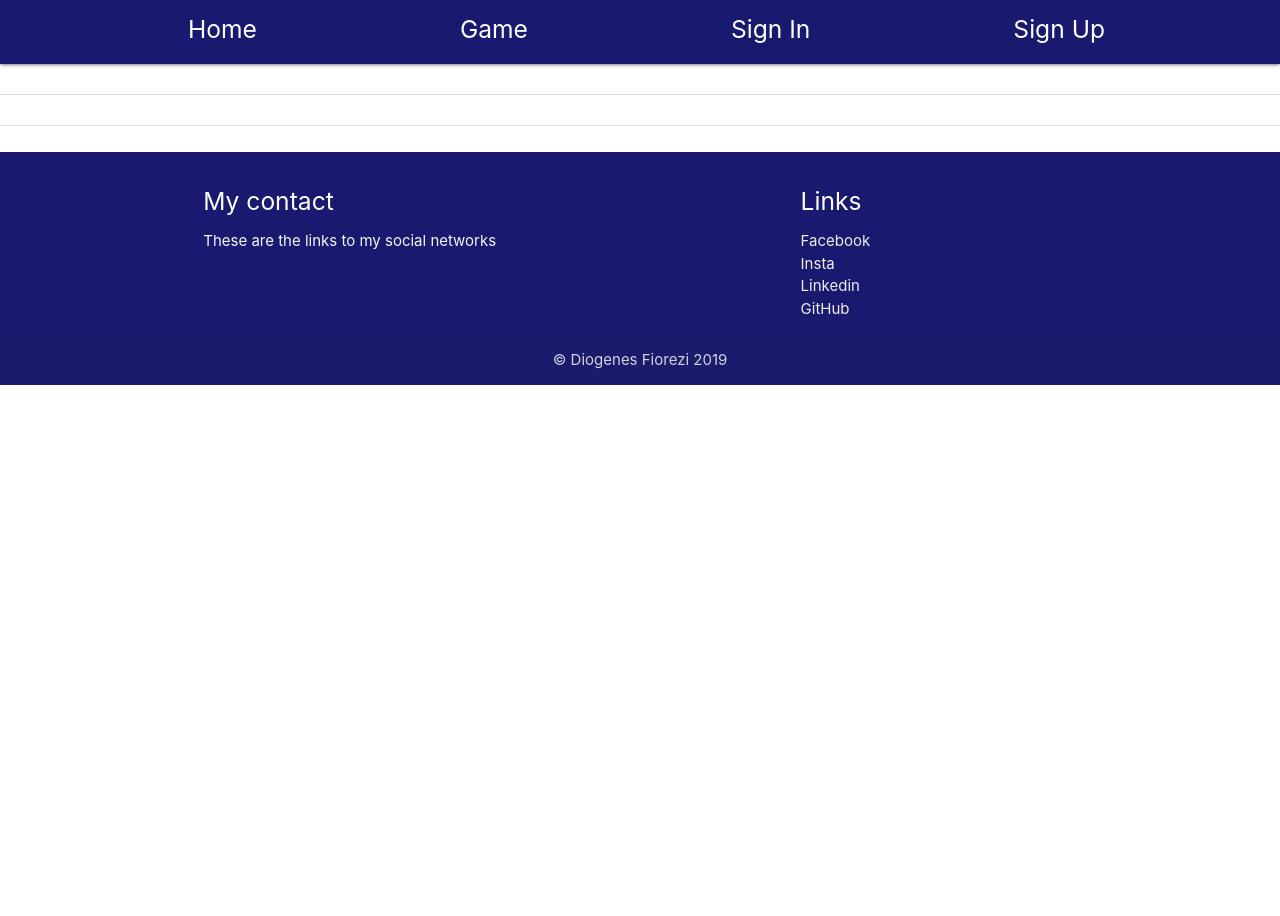
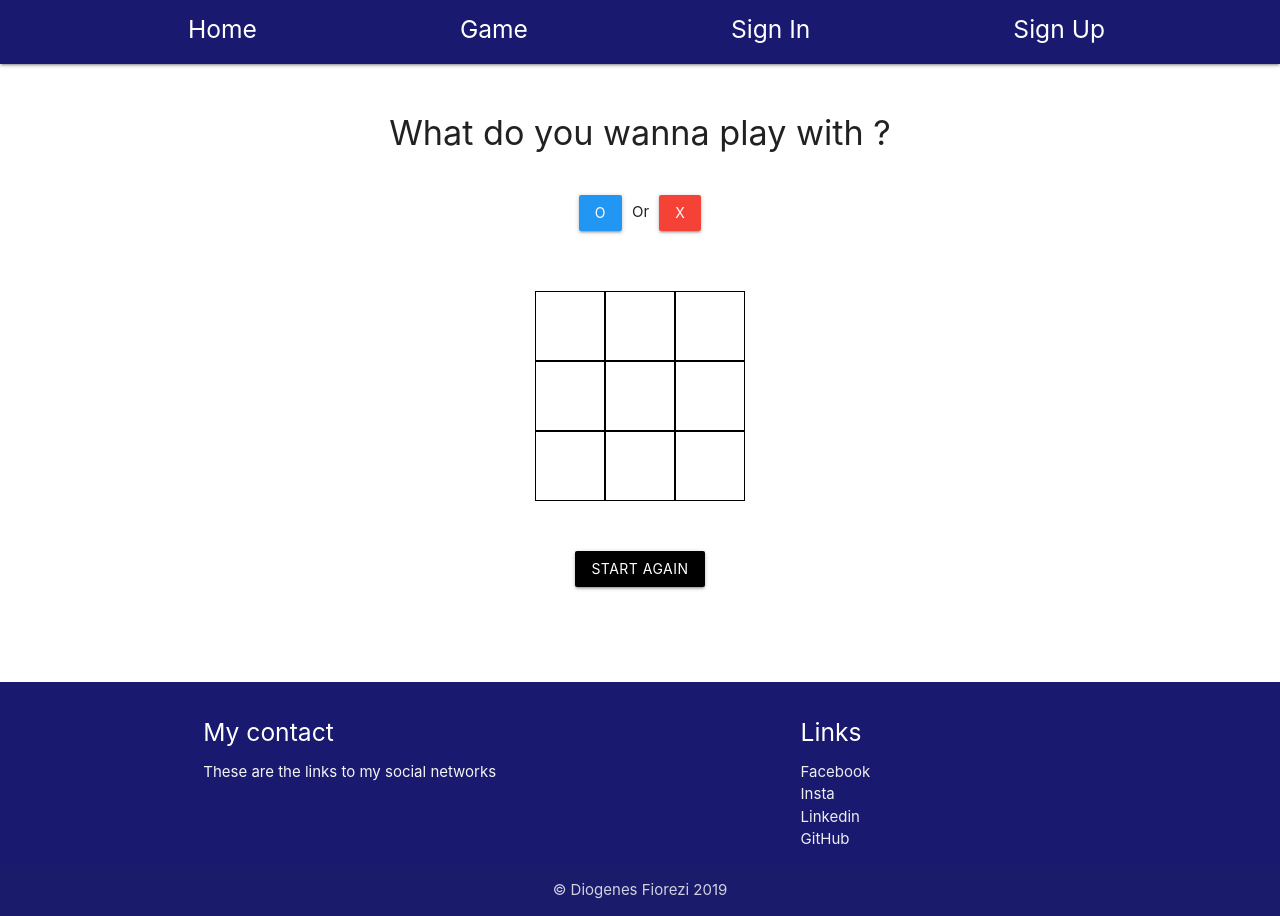
Before and after one commit to DiogenesF/my-react-project, a React (Create React App) app: page /TicTacToe in a window 1280 px wide. Before the commit the page ends 800 px from the top, so only its background shows below. Built offline with nearby package versions, Linux system fonts and the light colour scheme.

Commit message:
TicTacToe working

```diff
--- a/src/components/Games/RockPaperScissors.js
+++ b/src/components/Games/RockPaperScissors.js
@@ -97,7 +97,6 @@ class RPS extends React.Component {
                     valor = "scissors";
                 }
                 const winner = this.CheckWinner(valor, e.target.id);
-                console.log()
                 const newPlay = { play: this.props.plays.length + 1, you: e.target.id, opp: valor, winner: winner };
                 this.props.addPlay(newPlay);
             }
--- /dev/null
+++ b/src/components/Games/TTTChoice.js
@@ -0,0 +1,44 @@
+import React from "react";
+
+
+function TTTChoice({ didUserChoose, handleUserChoice, isUserX }) {
+
+    const handleClick = (e) => {
+        handleUserChoice(e.target.value);
+    }
+
+    if (didUserChoose === false) {
+        return (
+            <>
+                <div className="container">
+                    <div className="row center">
+                        <h4>What do you wanna play with ?</h4>
+
+                    </div>
+                    <div className="row center">
+                        <button onClick={handleClick} style={{ margin: "10px" }} value="O" className="waves-effect waves-light blue btn">O</button>
+                        Or
+                        <button onClick={handleClick} style={{ margin: "10px" }} value="X" className="waves-effect waves-light red btn">X</button>
+                    </div>
+
+                </div>
+
+            </>
+        );
+    }
+    else {
+        return (
+            <div className="container">
+                <div className="row">
+                    <h6>We will automatically generate your opponent's plays!!</h6>
+                </div>
+                <div className="row">
+                    <h5 className="center">You are: {isUserX ? "X" : "O"}</h5>
+                    <h6>Just click in a square to make your move</h6>
+                </div>
+            </div>
+        )
+    }
+}
+
+export default TTTChoice;
--- a/src/components/Games/TicTacToeComponent.js
+++ b/src/components/Games/TicTacToeComponent.js
@@ -1,32 +1,209 @@
-import React from "react";
+import React, { useState } from "react";
+import TTTChoice from "./TTTChoice";
+import "../styles/TicTacToe.css";
 
+function calculateWinner(plays) {
+    const lines = [
+        [0, 1, 2],
+        [3, 4, 5],
+        [6, 7, 8],
+        [0, 3, 6],
+        [1, 4, 7],
+        [2, 5, 8],
+        [0, 4, 8],
+        [2, 4, 6],
+    ];
+    for (let i = 0; i < lines.length; i++) {
+        const [a, b, c] = lines[i];
+        if (plays[a] && plays[a] === plays[b] && plays[a] === plays[c]) {
+            return plays[a];
+        }
+    }
+    return null;
+}
 
-class TicTacToe extends React.Component {
-
-
-    render() {
-        return(
-            <>
-                <table>
-                    <tr>
-                        <td></td>
-                        <td></td>
-                        <td></td>
-                    </tr>
-                    <tr>
-                        <td></td>
-                        <td></td>
-                        <td></td>
-                    </tr>
-                    <tr>
-                        <td></td>
-                        <td></td>
-                        <td></td>
-                    </tr>
-                </table>
-            </>
+function DisplayWinner({ winner, isUserX, finished }) {
+    console.log(winner, isUserX, finished);
+    if (winner === null) {
+        if (finished) {
+            return (
+                <div className="center">
+                    <h4>It was a tie!! Good game!</h4>
+                </div>
+            )
+        }
+        return (
+            null
         );
+    }
+    else {
+        let user = isUserX ? "X" : "O";
+        if (winner === user) {
+            return (
+                <div className="center">
+                    <h4 style={{ color: "green" }}>Congratz!! You won :D</h4>
+                </div>
+            )
+        }
+        else {
+            return (
+                <div className="center">
+                    <h4 style={{ color: "red" }}>Unfortunately you lost :(</h4>
+                </div>
+            )
+        }
     }
 }
 
+
+function TicTacToe() {
+    const [plays, setPlays] = useState(Array(9).fill(null));
+    const [didUserChoose, setDidUserChoose] = useState(false);
+    const [isUserX, setIsUserX] = useState(false);
+    const [finished, setIsGameFinished] = useState(false);
+    const [winner, setWinner] = useState(null);
+
+
+    const handleUserChoice = (choice) => {
+        choice === "X" ? setIsUserX(true) : setIsUserX(false);
+        setDidUserChoose(true);
+    }
+
+    const handleAgain = () => {
+        const nullArray = plays.slice().fill(null);
+        setPlays(nullArray);
+        setDidUserChoose(false);
+        setIsUserX(false);
+        setIsGameFinished(false);
+        setWinner(null);
+    }
+
+    const handlePlays = (e) => {
+
+        let checkWinner1 = calculateWinner(plays);
+        if (checkWinner1 !== null) {
+            setIsGameFinished(true);
+            setWinner(checkWinner1);
+            return null;
+        }
+
+        if (didUserChoose === false) return null;
+        if (finished === true) return null;
+        var cont = 0;
+        for (let i = 0; i < plays.length; i++) {
+            if (plays[i] === null) {
+                cont++;
+            }
+        }
+
+        if (cont === 0) {
+            let checkWinner1 = calculateWinner(plays);
+            setWinner(checkWinner1);
+            setIsGameFinished(true);
+            return null;
+        }
+
+        if (cont === 1) {
+            const lastPlay = plays.slice();
+            lastPlay[e.target.id] = isUserX ? "X" : "O";
+            setPlays(lastPlay);
+            let checkWinner1 = calculateWinner(lastPlay);
+            if (checkWinner1 !== null) {
+                setWinner(checkWinner1);
+                return null;
+            }
+            setIsGameFinished(true);
+            return null;
+        }
+
+        var opponent;
+        var newPlay;
+        if (isUserX) {
+            newPlay = plays.slice();
+            newPlay[e.target.id] = "X";
+            setPlays(newPlay);
+            let checkWinner = calculateWinner(newPlay);
+            if (checkWinner !== null) {
+                setIsGameFinished(true);
+                setWinner(checkWinner);
+                return null;
+            }
+
+            do {
+                opponent = Math.floor(Math.random() * 9);
+            } while (newPlay[opponent] !== null)
+            newPlay[opponent] = isUserX ? "O" : "X";
+
+        } else {
+            newPlay = plays.slice();
+            newPlay[e.target.id] = "O";
+            setPlays(newPlay);
+            let checkWinner = calculateWinner(newPlay);
+            if (checkWinner !== null) {
+                setIsGameFinished(true);
+                setWinner(checkWinner);
+                return null;
+            }
+
+            do {
+                opponent = Math.floor(Math.random() * 9);
+            } while (newPlay[opponent] !== null)
+            newPlay[opponent] = isUserX ? "O" : "X";
+        }
+        setPlays(newPlay);
+
+        var cont_1 = 0;
+        for (let i = 0; i < newPlay.length; i++) {
+            if (newPlay[i] === null) {
+                cont_1++;
+            }
+        }
+
+        if (cont_1 === 0) {
+            let checkWinner1 = calculateWinner(newPlay);
+            setWinner(checkWinner1);
+            setIsGameFinished(true);
+            return null;
+        }
+
+        let checkWinner = calculateWinner(newPlay);
+        if (checkWinner !== null) {
+            setIsGameFinished(true);
+            setWinner(checkWinner);
+            return null;
+        }
+    }
+
+    return (
+        <>
+            <div className="container">
+                <div className="center" style={{marginTop: "50px"}}>
+                    <TTTChoice didUserChoose={didUserChoose} handleUserChoice={handleUserChoice} isUserX={isUserX} />
+                </div>
+                <table>
+                    <tbody>
+                        <button onClick={handlePlays} id="0" className="white TTTbtn">{plays[0]}</button>
+                        <button onClick={handlePlays} id="1" className="white TTTbtn">{plays[1]}</button>
+                        <button onClick={handlePlays} id="2" className="white TTTbtn">{plays[2]}</button>
+                    </tbody>
+                    <tbody>
+                        <button onClick={handlePlays} id="3" className="white TTTbtn">{plays[3]}</button>
+                        <button onClick={handlePlays} id="4" className="white TTTbtn">{plays[4]}</button>
+                        <button onClick={handlePlays} id="5" className="white TTTbtn">{plays[5]}</button>
+                    </tbody>
+                    <tbody>
+                        <button onClick={handlePlays} id="6" className="white TTTbtn">{plays[6]}</button>
+                        <button onClick={handlePlays} id="7" className="white TTTbtn">{plays[7]}</button>
+                        <button onClick={handlePlays} id="8" className="white TTTbtn">{plays[8]}</button>
+                    </tbody>
+                </table>
+                <DisplayWinner winner={winner} isUserX={isUserX} finished={finished} />
+                <div className="center" style={{ marginBottom: "100px" }}>
+                    <button onClick={handleAgain} className="waves-effect waves-light black btn">Start Again</button>
+                </div>
+            </div>
+        </>
+    );
+}
+
 export default TicTacToe;
--- a/src/components/HeaderComponent.js
+++ b/src/components/HeaderComponent.js
@@ -7,10 +7,10 @@ function Header() {
         <div className="navbar-fixed">
             <nav className="nav-wrapper">
                 <ul>
-                    <li className="space"><Link to="/home"><h5>Home</h5></Link></li>
+                    <li className="space"><Link to="/"><h5>Home</h5></Link></li>
                     <li className="space"><Link to="/game"><h5>Game</h5></Link></li>
-                    <li className="space"><a href="/"><h5>Sign In</h5></a></li>
-                    <li className="space"><a href="/"><h5>Sign Up</h5></a></li>
+                    <li className="space"><a href="/signin"><h5>Sign In</h5></a></li>
+                    <li className="space"><a href="/signup"><h5>Sign Up</h5></a></li>
                 </ul>
             </nav>
         </div>
--- a/src/components/MainComponent.js
+++ b/src/components/MainComponent.js
@@ -10,9 +10,10 @@ import { Route, Switch, Redirect } from "react-router-dom";
 
 
 function Main() {
-    const [plays, setPlays] = useState([]);
-    const [toggle, setToggle] = useState(false);
-
+    const [plays, setPlays] = useState([]);     //These are the state of the Rock Paper Scissors game
+    const [toggle, setToggle] = useState(false);//It was declared here to make sure that the state of this game
+                                                //will only be changed if the page is re-rendered.
+                                                //A different approach was used in the TicTacToe game.
     const addPlay = (play) => {
         const newState = [...plays, play];
         setPlays(newState);
@@ -32,7 +33,7 @@ function Main() {
         <>
             <Header />
             <Switch>
-                <Route path="/home" component={MyContent} />
+                <Route exact path="/" component={MyContent} />
                 <Route exact path="/game" component={Game} />
                 <Route exact path="/notfound" component={NotFound} />
                 <Route exact path="/RPS" component={() => <RPS plays={plays} addPlay={addPlay}
--- /dev/null
+++ b/src/components/styles/TicTacToe.css
@@ -0,0 +1,19 @@
+table {
+    margin-top: 50px;
+    margin-bottom: 50px;
+}
+
+tbody {
+    text-align: center;
+    border: none;
+}
+
+.TTTbtn {
+    padding: 6px;
+    font-size: 20px;
+    text-align: center;
+    border: 1px solid black;
+    height: 70px;
+    width: 70px;
+    vertical-align: top;
+}
```
